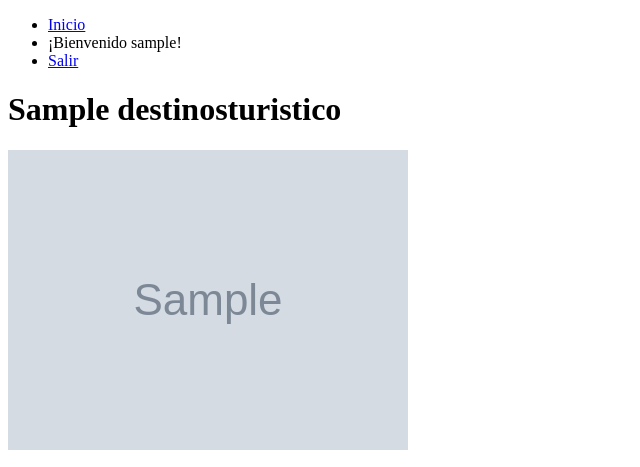
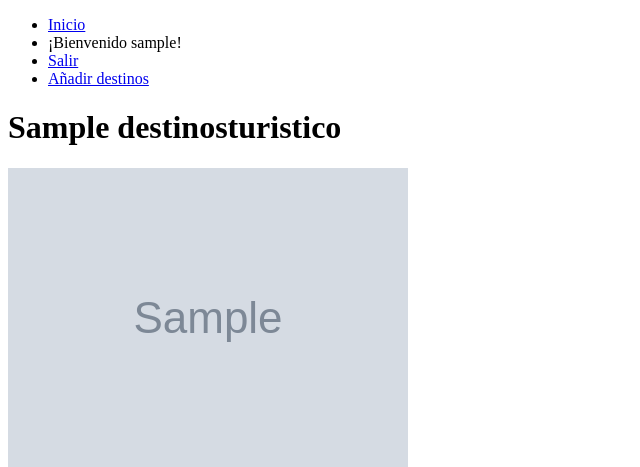
Before and after one commit to carrascoArles/lab06-pweb2, a Django app: template templates/destinos_turisticos.html in a window 1280 px wide. Shown: the top 467 px of the page, without its empty margins (0-640 px from the left). Run offline with Django 4.2, Linux system fonts and the light colour scheme; the template is opened without the code that fills it: values that come from a table or form of the project are taken from there, others are empty; a user stored in the database is signed in; tables that the repository leaves empty hold one stand-in row (values such as "Sample post"); grey boxes marked "Sample" are stand-in pictures; parts of the project's set-up code (start-up, migrations or seed data) failed here and were passed over.

Commit message:
avance creacion de formulario para añadir destinos

```diff
--- a/destinos/urls.py
+++ b/destinos/urls.py
@@ -5,5 +5,6 @@ from . import views
 
 urlpatterns = [
     path('', views.destinos_turisticos, name='destinos_turisticos'),
+    path('crear_destinos/', views.crear_destinos, name='crear_destinos'),
     path('destino/<int:destino_id>/', views.detalle_destino, name='detalle_destino'),
 ]
--- a/templates/destinos_turisticos.html
+++ b/templates/destinos_turisticos.html
@@ -12,6 +12,7 @@
                 {% if user.is_authenticated %}
                     <li class="sub welcome-message">¡Bienvenido<span> {{user.username}}!</span></li>
                     <li><a href="cuentas/logout" class="sub">Salir</a></li>
+                    <li><a href="crear_destinos/" class="sub">Añadir destinos</a></li>
                 {% else %}
                     <li><a href="http://127.0.0.1:8000/cuentas/register" class="sub">Registrarse</a></li>
                     <li><a href="http://127.0.0.1:8000/cuentas/login" class="sub">Ingresar</a></li>
```
Also changed, not shown: db.sqlite3 (added).
